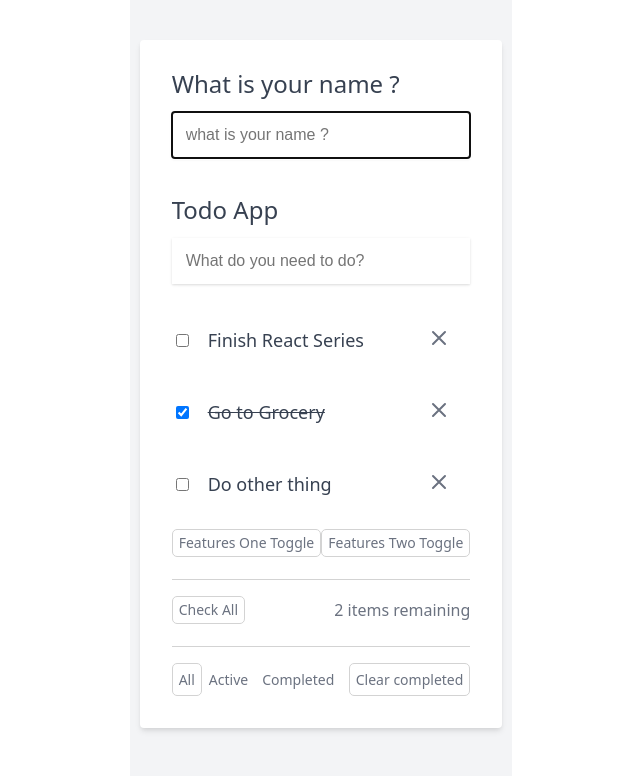
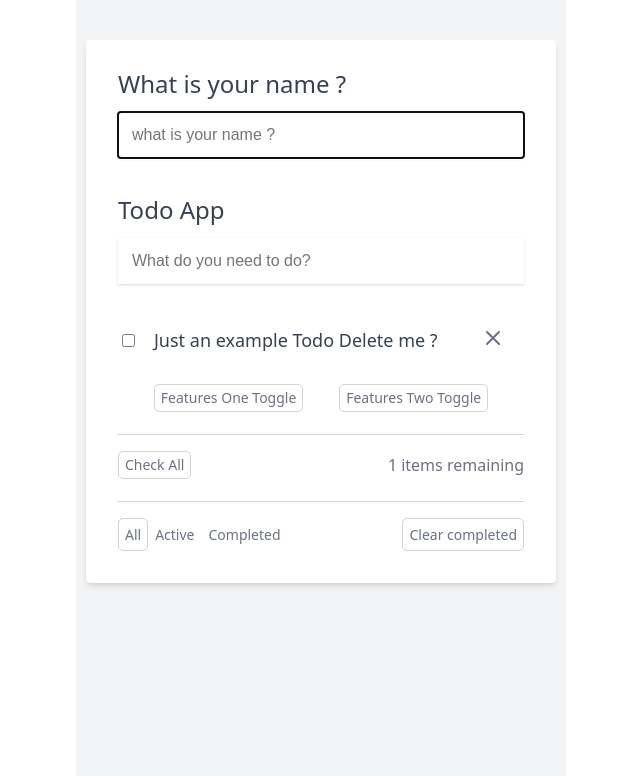
Before and after one commit to farhanahmedhasan/Todo, a React (Vite) app: page / in a window 1280 px wide. Shown: the top 776 px of the page, without its empty margins (319-959 px from the left). Built offline with nearby package versions, Linux system fonts and the light colour scheme.

Commit message:
Added useLocalStorage and Persist the todos

```diff
--- a/src/App.css
+++ b/src/App.css
@@ -155,6 +155,10 @@
     margin-top: 15px;
 }
 
+.name-label span {
+    font-weight: bold;
+}
+
 .toggles-container {
     display: flex;
     justify-content: space-evenly;
--- a/src/components/App.jsx
+++ b/src/components/App.jsx
@@ -7,26 +7,16 @@
 import NoTodos from "./NoTodos";
 import TodoList from "./TodoList";
 
+import useLocalStorage from "../hooks/useLocalStorage";
+
 function App() {
-    const [name, setName] = useState("");
+    const [name, setName] = useLocalStorage("name", "");
     const nameInputEl = useRef(null);
 
-    const [todos, setTodos] = useState([
+    const [todos, setTodos] = useLocalStorage("todos", [
         {
             id: 1,
-            title: "Finish React Series",
-            isComplete: false,
-            isEditing: false,
-        },
-        {
-            id: 2,
-            title: "Go to Grocery",
-            isComplete: true,
-            isEditing: false,
-        },
-        {
-            id: 3,
-            title: "Do other thing",
+            title: "Just an example Todo Delete me ?",
             isComplete: false,
             isEditing: false,
         },
@@ -81,13 +71,9 @@
 
     useEffect(() => {
         nameInputEl.current.focus();
-        setName(JSON.parse(localStorage.getItem("name")) ?? "");
     }, []);
 
-    function handleNameInput(event) {
-        setName(event.target.value);
-        localStorage.setItem("name", JSON.stringify(event.target.value));
-    }
+    const handleNameInput = (event) => setName(event.target.value);
 
     return (
         <div className="todo-app-container">
@@ -106,7 +92,11 @@
                         />
                     </form>
 
-                    {name && <p className="name-label">Hello {name}</p>}
+                    {name && (
+                        <p className="name-label">
+                            Hello <span>{name}</span>
+                        </p>
+                    )}
                 </div>
 
                 <h2>Todo App</h2>
--- /dev/null
+++ b/src/hooks/useLocalStorage.js
@@ -0,0 +1,17 @@
+import { useEffect, useState } from "react";
+
+function useLocalStorage(key, initialValue) {
+    const [value, setValue] = useState(() => {
+        const item = localStorage.getItem(key);
+
+        return item ? JSON.parse(item) : initialValue;
+    });
+
+    useEffect(() => {
+        localStorage.setItem(key, JSON.stringify(value));
+    }, [value, key]);
+
+    return [value, setValue];
+}
+
+export default useLocalStorage;
--- a/src/hooks/useToggle.js
+++ b/src/hooks/useToggle.js
@@ -1,4 +1,4 @@
-import React, { useState } from "react";
+import { useState } from "react";
 
 function useToggle(initialState = true) {
     const [visible, setVisible] = useState(initialState);
```
